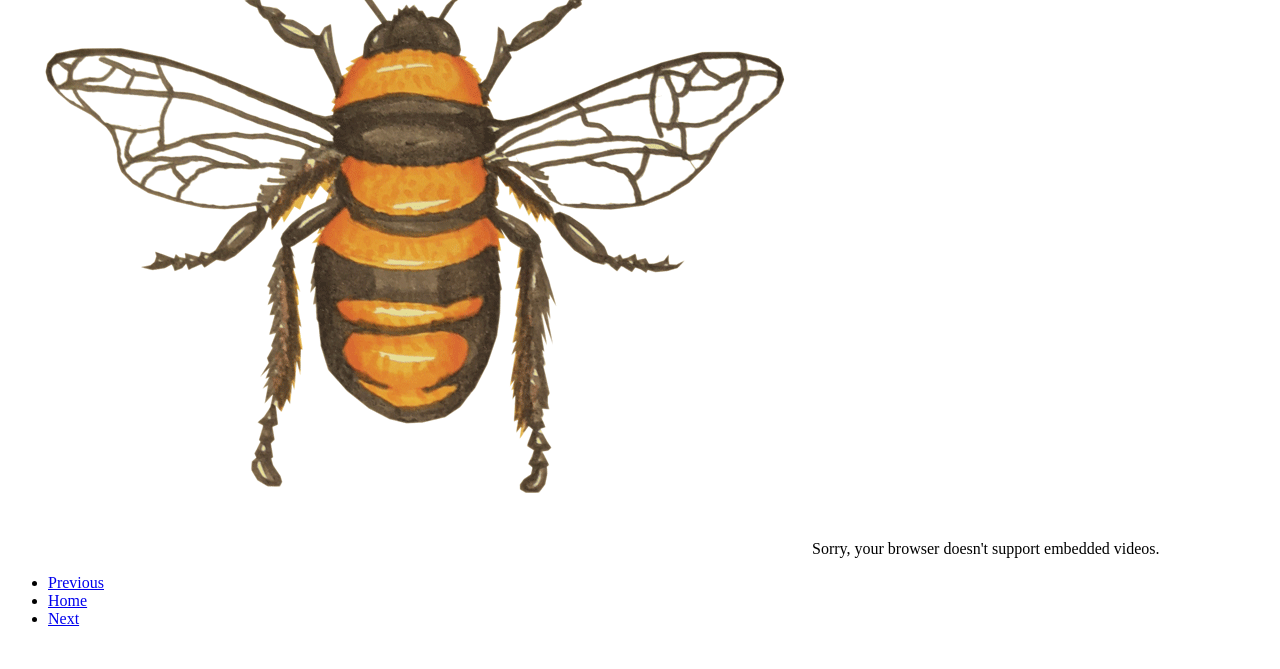
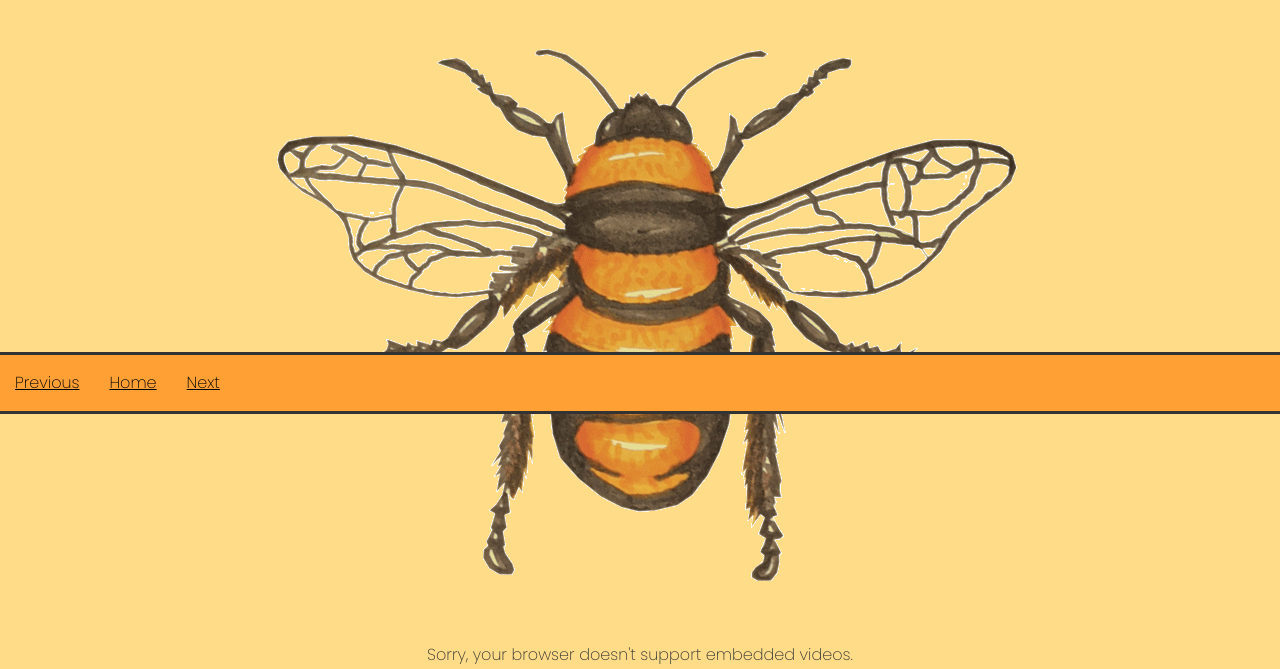
Before and after one commit to StefGrazz/Test, a plain HTML site: page index.html in a window 1280 px wide. Shown: the part 386-1055 px from the top of the page. Before the commit the page ends 1030 px from the top, so only its background shows below. Drawn offline with Linux system fonts and the light colour scheme; the site is published under a folder, as on GitHub Pages, so addresses that start at the root find nothing.

Commit message:
Update index.html

```diff
--- a/index.html
+++ b/index.html
@@ -3,9 +3,9 @@
   <head>
     <meta charset="utf-8">
     <title>BEES</title>
-    <link rel="stylesheet" href="/css/reset.css">
-    <link rel="stylesheet" href="/css/typo.css">
-    <link rel="stylesheet" href="/css/master.css">
+    <link rel="stylesheet" href="css/reset.css">
+    <link rel="stylesheet" href="css/typo.css">
+    <link rel="stylesheet" href="css/master.css">
   </head>
   <body>
 
```
